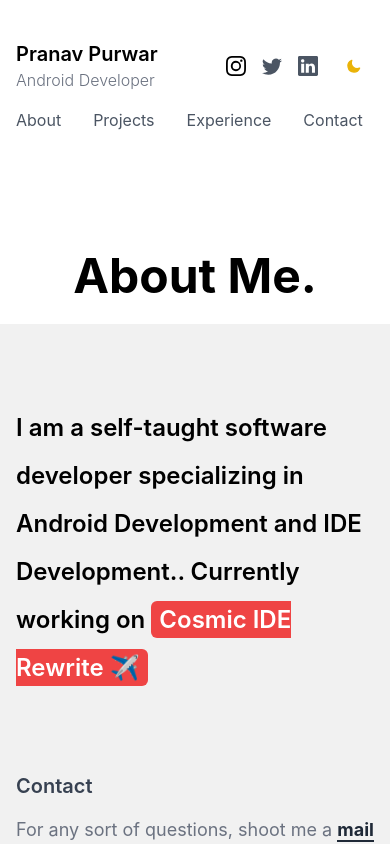
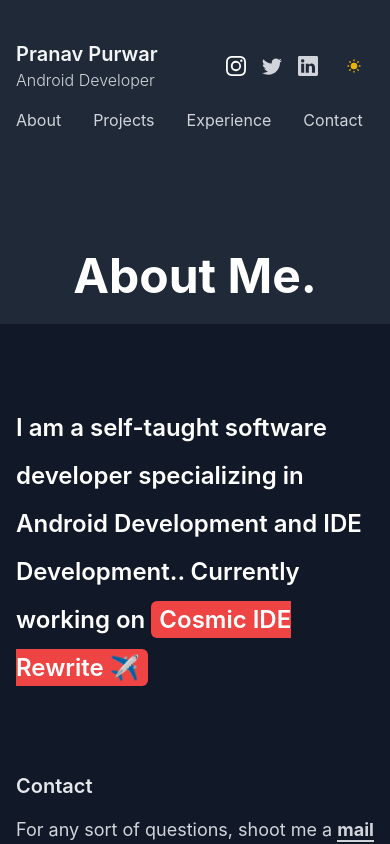
Before and after one commit to PranavPurwar/portfolio, a Next.js app: page /about in a window 390 px wide. Shown: the top 844 px of the page. Built offline with nearby package versions, Linux system fonts and the light colour scheme.

Commit message:
Enable dark mode by default, fix light mode colours

```diff
--- a/components/Experience.js
+++ b/components/Experience.js
@@ -3,8 +3,8 @@
 
 export default function Experience() {
   return (
-    <section className="bg-white dark:bg-gray-800">
-      <div className="max-w-6xl mx-auto h-48 bg-white dark:bg-gray-800">
+    <section className="dark:bg-gray-800">
+      <div className="max-w-6xl mx-auto h-48dark:bg-gray-800">
         <h1 className=" text-5xl md:text-9xl font-bold py-20 text-center md:text-left">
           Experience
         </h1>
@@ -40,7 +40,7 @@
 
 const ExperienceCard = ({ title, desc, year, company, companyLink }) => {
   return (
-    <div className="relative experience-card border p-4 rounded-md shadow-xl bg-white dark:bg-gray-800 z-10 mx-4">
+    <div className="relative experience-card border p-4 rounded-md shadow-xldark:bg-gray-800 z-10 mx-4">
       <h1 className="absolute -top-10 md:-left-10 md:-top-10 text-4xl text-gray-200 font-bold dark:text-gray-800">
         {year}
       </h1>
--- a/components/FavouriteProjects.js
+++ b/components/FavouriteProjects.js
@@ -6,13 +6,13 @@
     <div className="bg-[#F1F1F1] -mt-50 dark:bg-gray-900">
       <div className="max-w-6xl mx-auto">
         <header className="flex flex-col md:flex-row justify-between items-center mx-10 md:my-20 lg:my-19">
-          <h1 className="text-6xl lg:text-6xl max-w-lg font-bold text-gray-500 pt-40 my-20 md:my-0 md:text-white dark:text-gray-600 text-center">
+          <h1 className="text-6xl md:text-white lg:text-6xl max-w-lg font-bold pt-40 my-20 md:my-0 md:text-gray-600 text-center">
             Art by my AI Bot
           </h1>
           <Link
             href="/projects"
             target="_blank"
-            className="mb-20 md:mb-0 px-8 py-4 rounded-md bg-white shadow-lg text-xl font-semibold flex flex-row space-x-4 items-center dark:text-gray-700"
+            className="mb-20 md:mb-0 px-8 py-4 rounded-mdshadow-lg text-xl font-semibold flex flex-row space-x-4 items-center dark:text-gray-700"
           >
             <svg
               xmlns="http://www.w3.org/2000/svg"
--- a/components/Footer.js
+++ b/components/Footer.js
@@ -5,7 +5,7 @@
   return (
     <div className="bg-[#F1F1F1] dark:bg-gray-900">
       <div className="max-w-6xl  mx-auto px-4 py-10 md:py-20">
-        <div className="h-0.5 w-full bg-white dark:bg-gray-700"></div>
+        <div className="h-0.5 w-fulldark:bg-gray-700"></div>
         <div className="flex flex-col space-y-4 md:space-y-0 md:flex-row justify-between md:items-center mt-8">
           <div>
             <p>&copy; Pranav Purwar. All Rights Reserved.</p>
@@ -27,7 +27,7 @@
           <div className="space-x-4 flex flex-row items-center">
             <a
               href={userData.socialLinks.instagram}
-              className="text-base font-normal text-gray-600 dark:text-gray-300"
+              className="text-base font-normal dark:text-gray-300"
             >
               <svg
                 xmlns="http://www.w3.org/2000/svg"
@@ -42,7 +42,7 @@
             </a>
             <a
               href={userData.socialLinks.twitter}
-              className="text-base font-normal text-gray-600 dark:text-gray-300"
+              className="text-base font-normal dark:text-gray-300"
             >
               <svg
                 xmlns="http://www.w3.org/2000/svg"
@@ -57,7 +57,7 @@
             </a>
             <a
               href={userData.socialLinks.linkedin}
-              className="text-base font-normal text-gray-600 dark:text-gray-300"
+              className="text-base font-normal dark:text-gray-300"
             >
               <svg
                 xmlns="http://www.w3.org/2000/svg"
--- a/components/Hero.js
+++ b/components/Hero.js
@@ -52,7 +52,7 @@
                   d="M4.854 1.146a.5.5 0 0 0-.708 0l-4 4a.5.5 0 1 0 .708.708L4 2.707V12.5A2.5 2.5 0 0 0 6.5 15h8a.5.5 0 0 0 0-1h-8A1.5 1.5 0 0 1 5 12.5V2.707l3.146 3.147a.5.5 0 1 0 .708-.708l-4-4z"
                 />
               </svg>
-              <p className="font-mono">That's me, also known as the <b>Blue</b> guy, <b>Blue-eyed</b> guy, <b>Pranavigation Bar</b> or recently, <b>invokevirtual</b></p>
+              <p className="font-mono">That's me, also known as the <b>Blue</b> guy, <b>Pranavigation Bar</b> or recently, <b>invokevirtual</b></p>
             </div>
           </div>
         </div>
--- a/components/LatestCode.js
+++ b/components/LatestCode.js
@@ -10,14 +10,14 @@
     <section className="bg-[#F1F1F1] -mt-40 dark:bg-gray-900 pb-40">
       <div className="max-w-6xl mx-auto">
         <div className="flex flex-col md:flex-row justify-between items-center md:pt-40 mx-10">
-          <h1 className="text-6xl lg:text-9xl max-w-lg font-bold text-gray-500 my-20 md:my-0 md:text-white dark:text-gray-600 text-center lg:text-left">
+          <h1 className="text-6xl lg:text-9xl max-w-lg font-bold my-20 md:my-0 md:text-white md:text-gray-500 text-center lg:text-left">
             Latest Code
           </h1>
 
           <a
             href={`https://github.com/PranavPurwar`}
             target="_blank"
-            className="mb-20 md:mb-0 px-8 py-4 rounded-md bg-white shadow-lg text-xl font-semibold flex flex-row space-x-4 items-center dark:text-gray-700"
+            className="mb-20 md:mb-0 px-8 py-4 rounded-mdshadow-lg text-xl font-semibold flex flex-row space-x-4 items-center dark:text-gray-700"
           >
             <svg
               xmlns="http://www.w3.org/2000/svg"
@@ -56,7 +56,7 @@
       <h1 className="font-semibold text-xl dark:text-gray-200 text-gray-700">
         {latestRepo.name}
       </h1>
-      <p className="text-base font-normal my-4 text-gray-500">
+      <p className="text-base font-normal my-4 md:text-gray-500">
         {latestRepo.description}
       </p>
       <a
--- a/components/Navbar.js
+++ b/components/Navbar.js
@@ -22,7 +22,7 @@
             <h1 className="font-semibold text-xl dark:text-gray-100">
               {userData.name}
             </h1>
-            <p className="text-base font-light text-gray-500 dark:text-gray-300">
+            <p className="text-base font-light dark:text-gray-300">
               {userData.designation}
             </p>
           </Link>
@@ -121,7 +121,7 @@
           </a>
           <a
             href={userData.socialLinks.twitter}
-            className="text-base font-normal text-gray-600 dark:text-gray-300"
+            className="text-base font-normal dark:text-gray-300"
           >
             <svg
               xmlns="http://www.w3.org/2000/svg"
@@ -136,7 +136,7 @@
           </a>
           <a
             href={userData.socialLinks.linkedin}
-            className="text-base font-normal text-gray-600 dark:text-gray-300"
+            className="text-base font-normal dark:text-gray-300"
           >
             <svg
               xmlns="http://www.w3.org/2000/svg"
@@ -186,25 +186,25 @@
       <div className="space-x-8 block md:hidden mt-4">
         <Link
           href="/about"
-          className="text-base font-normal text-gray-600 dark:text-gray-300"
+          className="text-base font-normal dark:text-gray-300"
         >
           About
         </Link>
         <Link
           href="/projects"
-          className="text-base font-normal text-gray-600 dark:text-gray-300"
+          className="text-base font-normal dark:text-gray-300"
         >
           Projects
         </Link>
         <Link
           href="/experience"
-          className="text-base font-normal text-gray-600 dark:text-gray-300"
+          className="text-base font-normal dark:text-gray-300"
         >
           Experience
         </Link>
         <Link
           href="/contact"
-          className="text-base font-normal text-gray-600 dark:text-gray-300"
+          className="text-base font-normal dark:text-gray-300"
         >
           Contact
         </Link>
--- a/components/Projects.js
+++ b/components/Projects.js
@@ -3,8 +3,8 @@
 
 export default function Projects() {
   return (
-    <section className="bg-white dark:bg-gray-800">
-      <div className="max-w-6xl mx-auto h-48 bg-white dark:bg-gray-800">
+    <section className="dark:bg-gray-800">
+      <div className="max-w-6xl mx-auto h-48dark:bg-gray-800">
         <h1 className=" text-5xl md:text-9xl font-bold py-20 text-center md:text-left">
           Projects
         </h1>
--- a/constants/data.js
+++ b/constants/data.js
@@ -59,7 +59,7 @@
   socialLinks: {
     instagram: "https://instagram.com/pranavpurwar",
     twitter: "https://twitter.com/Pranav0880",
-    linkedin: "https://linkedin.com/in/ranavpurwar",
+    linkedin: "https://linkedin.com/in/pranavpurwar",
     github: "https://github.com/PranavPurwar",
     discord: "https://discordapp.com/users/762635443664977930",
   },
--- a/pages/_app.js
+++ b/pages/_app.js
@@ -4,7 +4,7 @@
 
 function MyApp({ Component, pageProps }) {
   return (
-    <ThemeProvider defaultTheme="light" attribute="class">
+    <ThemeProvider defaultTheme="dark" attribute="class">
       <Analytics />
       <Component {...pageProps} />
     </ThemeProvider>
--- a/pages/index.js
+++ b/pages/index.js
@@ -17,7 +17,7 @@
       <Hero />
       <FavouriteProjects />
       <p
-        className="px-16 py-4 text-center text-gray-600 dark:text-gray-200"
+        className="px-16 py-4 text-center dark:text-gray-200"
         style={{
           fontSize: "1.2rem"
         }}
```
